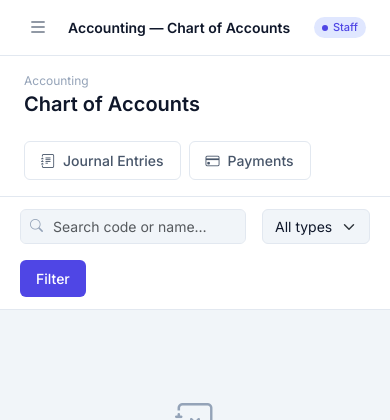
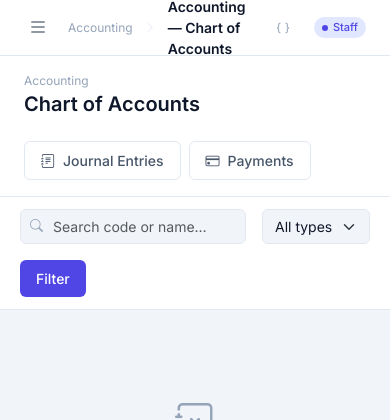
Before and after one commit to odilboooy10/portfolio_project, a Django app: page /accounting/accounts/ in a window 390 px wide. Shown: the top 420 px of the page. Run offline with Django 4.2, Linux system fonts and the light colour scheme; the visitor is signed in with stand-in values (Sample User, id 1); parts of the project's set-up code (start-up, migrations or seed data) failed here and were passed over; some libraries are stand-ins or nearby versions.

Commit message:
Enrich ERP topbar with breadcrumb, date, and quick links
Topbar previously held only a role badge. Adds a section breadcrumb
derived from the URL namespace, the current date via the now tag,
and an API Docs quick-link. Meta items hide on mobile.

```diff
--- a/core/templates/base.html
+++ b/core/templates/base.html
@@ -128,6 +128,44 @@
       font-size: var(--text-sm);
       font-weight: var(--font-semi);
       color: var(--color-text-primary);
+    }
+    .topbar-crumb {
+      font-size: var(--text-xs);
+      color: var(--color-text-muted);
+      white-space: nowrap;
+    }
+    .topbar-crumb-sep {
+      color: var(--color-border);
+      font-size: 11px;
+    }
+    .topbar-meta {
+      display: flex;
+      align-items: center;
+      gap: var(--space-1);
+      font-size: var(--text-xs);
+      color: var(--color-text-muted);
+      white-space: nowrap;
+    }
+    .topbar-icon-link {
+      display: flex;
+      align-items: center;
+      justify-content: center;
+      width: 30px; height: 30px;
+      border-radius: var(--radius-md);
+      color: var(--color-text-muted);
+      transition: background var(--transition-fast), color var(--transition-fast);
+    }
+    .topbar-icon-link:hover {
+      background: var(--color-page-bg);
+      color: var(--color-text-primary);
+    }
+    .topbar-divider {
+      width: 1px;
+      height: 20px;
+      background: var(--color-border);
+    }
+    @media (max-width: 768px) {
+      .topbar-meta, .topbar-divider { display: none; }
     }
 
     #page-content { flex: 1; }
@@ -503,8 +541,20 @@
             style="border:none;background:transparent;color:var(--color-text-secondary);">
       <i class="bi bi-list fs-5"></i>
     </button>
+    {% if request.resolver_match.namespace and request.resolver_match.namespace != 'dashboard' %}
+      <span class="topbar-crumb">{{ request.resolver_match.namespace|capfirst }}</span>
+      <i class="bi bi-chevron-right topbar-crumb-sep"></i>
+    {% endif %}
     <span class="topbar-title">{% block page_title %}{% endblock %}</span>
+
     <div class="ms-auto d-flex align-items-center gap-3">
+      <span class="topbar-meta">
+        <i class="bi bi-calendar3"></i> {% now "D, d M Y" %}
+      </span>
+      <div class="topbar-divider"></div>
+      <a href="/api/v1/docs/" target="_blank" class="topbar-icon-link" title="API Docs">
+        <i class="bi bi-braces"></i>
+      </a>
       <span class="badge-status badge-confirmed" style="text-transform:capitalize;">
         {{ user.role }}
       </span>
```
